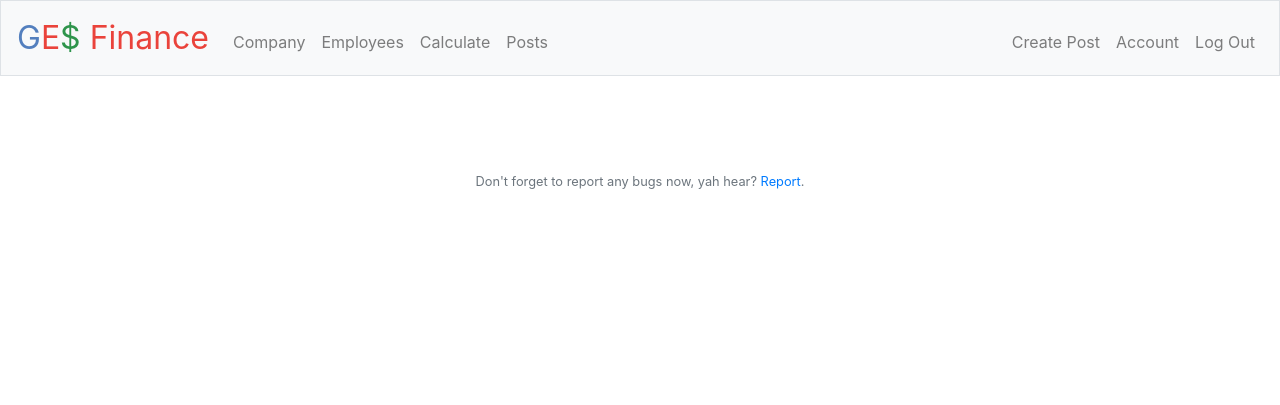
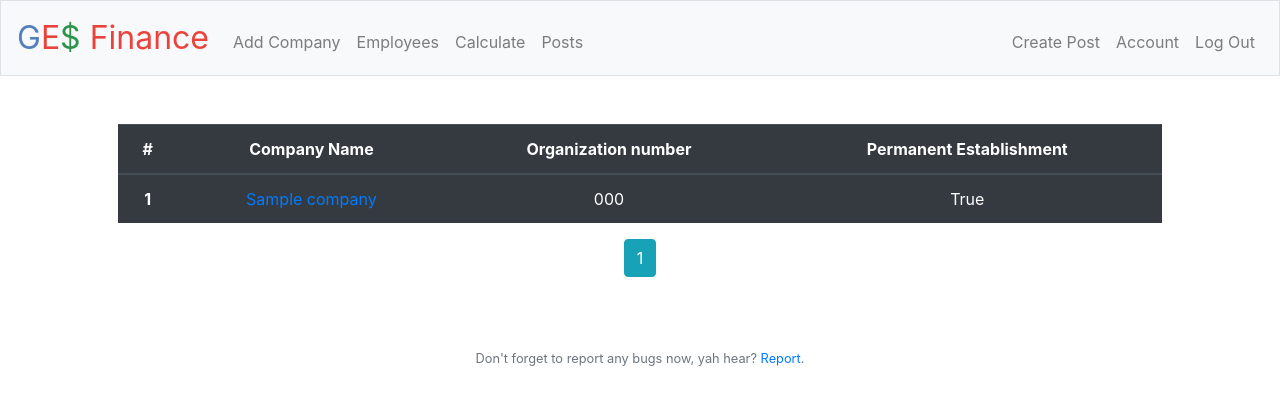
Before and after one commit to Enkronan/Payroll-tool, a Flask app: page / in a window 1280 px wide. Shown: the top 405 px of the page. Run offline with Flask 2, Linux system fonts and the light colour scheme; the first user in the database is signed in; tables that the repository leaves empty hold one stand-in row (Sample ...); some libraries are stand-ins or nearby versions.

Commit message:
added grid for companies

```diff
--- a/app/main/routes.py
+++ b/app/main/routes.py
@@ -15,24 +15,19 @@ main = Blueprint('main', __name__)
 @main.route("/home")
 @login_required
 def home():
-    return render_template("home.html")
 
-@main.route("/company",methods=["GET", "POST"])
-@login_required
-def company():
+    page = request.args.get('page', 1, type=int)
+    all_companies = Company.query.paginate(page = page, per_page = 5)
+    return render_template("home.html",company = all_companies)
 
-    if request.method == "POST":
-        selected_company = request.form.get('company')
+@main.route("/home/<int:company_id>")
+def chosen_company(company_id):
+    company = Company.query.get_or_404(company_id)
 
-        get_company = Company.query.filter_by(company_name = selected_company).first()
+    get_company = Company.query.filter_by(id = company.id).first()
+    session['current_company'] = get_company.company_name
 
-        session['current_company'] = get_company.company_name
-
-        return render_template("employee.html", rows = get_company.expats)
-
-    else:
-        all_companies = Company.query.all()
-        return render_template("company1.html", rows = all_companies)
+    return render_template("employee.html", rows = get_company.expats)
 
 @main.route("/employee",methods=["GET", "POST"])
 @login_required
@@ -49,7 +44,7 @@ def employee():
             get_company = Company.query.filter_by(company_name = session['current_company']).first().expats
         except:
             flash('You need to pick a company first!', 'danger')
-            return redirect(url_for('main.company'))
+            return redirect(url_for('main.home'))
 
         return render_template("employee.html", rows = get_company)
 
--- a/app/posts/routes.py
+++ b/app/posts/routes.py
@@ -32,7 +32,7 @@ def new_post():
 @posts.route("/post/<int:post_id>")
 def post(post_id):
     post = Post.query.get_or_404(post_id)
-    return render_template('posts/post.html', title=post.title, post=post)
+    return render_template('posts/specific_post.html', title=post.title, post=post)
 
 
 @posts.route("/post/<int:post_id>/update", methods=['GET', 'POST'])
--- a/app/templates/add_company.html
+++ b/app/templates/add_company.html
@@ -49,7 +49,7 @@
 </div>
 <div class="border-top pt-3">
     <small class="text-muted">
-        Want to choose a company? <a class="ml-2" href="{{ url_for('main.company') }}">Pick now</a>
+        Want to choose a company? <a class="ml-2" href="{{ url_for('main.home') }}">Pick now</a>
     </small>
 </div>
 
--- a/app/templates/calculate.html
+++ b/app/templates/calculate.html
@@ -7,7 +7,7 @@
 {% block main %}
 
 <div class="row">
-    <div class="col-md-4">
+    <div class="col-md-8">
         <form action="/calculate" method="post">
             {{ form.hidden_tag() }}
             <div class="form-group">
@@ -40,9 +40,6 @@
                 {{ form.submit(class="btn btn-outline-info")}}
             </div>
         </form>
-    </div>
-    <div class="col-md-4">
-
     </div>
     <div class="col-md-4">
         <div class="content-section">
--- a/app/templates/home.html
+++ b/app/templates/home.html
@@ -5,4 +5,37 @@
 {% endblock %}
 
 {% block main %}
+
+    <table class="table table-hover table-dark">
+        <thead>
+            <tr>
+                <th scope="col">#</th>
+                <th scope="col">Company Name</th>
+                <th scope="col">Organization number</th>
+                <th scope="col">Permanent Establishment</th>
+            </tr>
+        </thead>
+        <tbody>
+            {% for item in company.items %}
+                <tr data-href="{{ url_for('main.chosen_company', company_id=item.id) }}">
+                    <th scope="row">{{ item.id }}</th>
+                    <td> <a href="{{ url_for('main.chosen_company', company_id=item.id) }}"> {{ item.company_name }}</a> </td>
+                    <td>{{ item.org_number }}</td>
+                    <td>{{ item.permanent_establishment }}</td>
+                </tr>
+            {% endfor %}
+        </tbody>
+    </table>
+    {% for page_num in company.iter_pages(left_edge=1, right_edge=1, left_current=1, right_current=2) %}
+    {% if page_num %}
+        {% if company.page == page_num %}
+            <a class="btn btn-info mb-4" href= "{{ url_for('main.home', page=page_num) }}">{{ page_num }}</a>
+        {% else %}
+            <a class="btn btn-outline-info mb-4" href= "{{ url_for('main.home', page=page_num) }}">{{ page_num }}</a>
+        {% endif %}
+    {% else %}
+
+    {% endif %}
+    {% endfor %}
+
 {% endblock %}
--- a/app/templates/layout.html
+++ b/app/templates/layout.html
@@ -34,7 +34,7 @@
             <div class="collapse navbar-collapse" id="navbar">
                 {% if current_user.is_authenticated %}
                     <ul class="navbar-nav mr-auto mt-2">
-                        <li class="nav-item"><a class="nav-link" href="{{ url_for('main.company') }}">Company</a></li>
+                        <li class="nav-item"><a class="nav-link" href="{{ url_for('main.add_company') }}">Add Company</a></li>
                         <li class="nav-item"><a class="nav-link" href="{{ url_for('main.employee') }}">Employees</a></li>
                         <li class="nav-item"><a class="nav-link" href="{{ url_for('main.calculate') }}">Calculate</a></li>
                         <li class="nav-item"><a class="nav-link" href="{{ url_for('posts.home_post') }}">Posts</a></li>
```
Also changed, not shown: app/static/styles.css (+19 -0 lines), app/site.db, app/templates/posts/specific_post.html (renamed from app/templates/posts/post.html).
